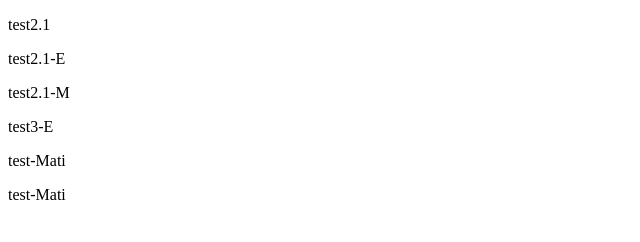
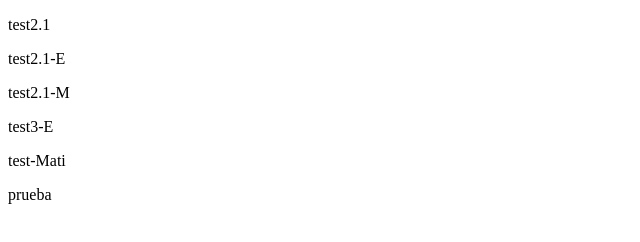
Before and after one commit to EduICP/Test, a plain HTML site: page index.html in a window 1280 px wide. Shown: the full height of the page, 0-640 px from the left. Drawn offline with Linux system fonts and the light colour scheme.

Commit message:
prueba2
he cambiado el parrafo

```diff
--- a/index.html
+++ b/index.html
@@ -12,6 +12,6 @@
     <p>test2.1-M</p>
     <p>test3-E</p>
     <p>test-Mati</p>
-    <p>test-Mati</p>
+    <p>prueba</p>
 </body>
 </html>
```
